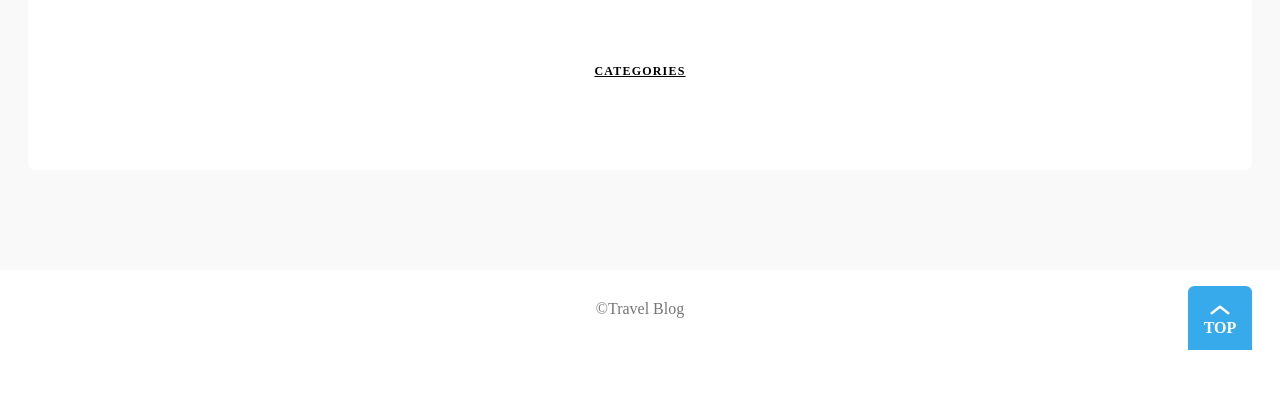
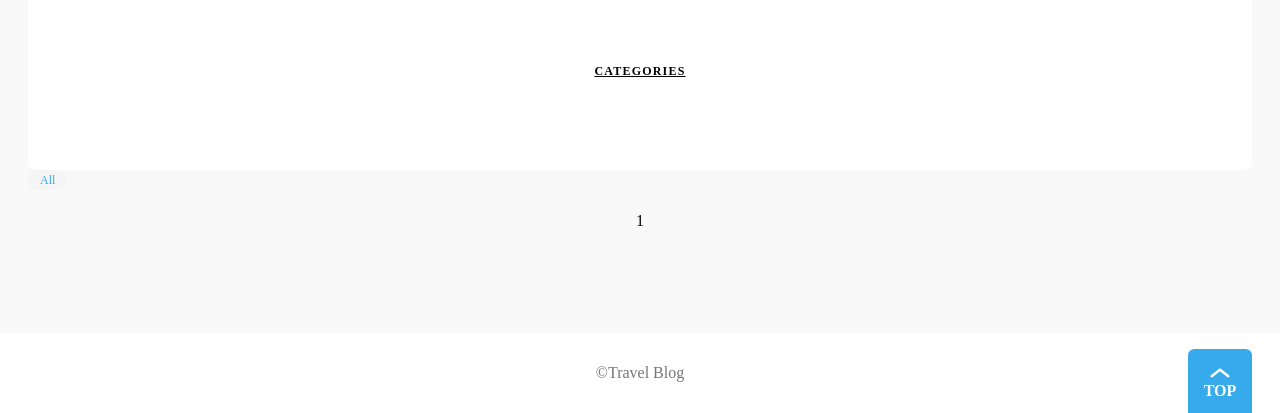
Before and after one commit to beerbank3/blog, a Django app: page /blog/ in a window 1280 px wide. Shown: the part 600-1013 px from the top of the page. Before the commit the page ends 950 px from the top, so only its background shows below. Run offline with Django 4.2, Linux system fonts and the light colour scheme; the visitor is signed in with stand-in values (Sample User, id 1); data comes from the database, SQL or seed files in the repository; data that the repository does not hold is empty; some web fonts are replaced.

Commit message:
카테고리 검색기능 추가

```diff
--- a/blog/templates/blog/index.html
+++ b/blog/templates/blog/index.html
@@ -23,6 +23,8 @@
 	<link rel="stylesheet" href="{% static 'css/post.css' %}" />
 	<link rel="stylesheet" href="{% static 'css/posts.css' %}" />
 	<link rel="stylesheet" href="{% static 'css/main.css' %}" />
+
+	<link rel="stylesheet" href="{% static 'css/paginations.css' %}" />
 {% endblock %}
 
 {% block content %}
@@ -56,7 +58,13 @@
 			</ul>
 		</aside>
 		<!-- //about -->
-
+		<dl class="category">
+			<dt class="a11y-hidden">Category</dt>
+			<dd><a href="/blog/">All</a></dd>
+			{% for category in categories.all %}
+				<dd><a href="/blog/?category={{category}}">{{category}}</a></dd>
+			{% endfor %}
+		</dl>
 		<h2 class="a11y-hidden">Post</h2>
 		<ul class="posts">
 			{% for post in posts %}
@@ -102,6 +110,32 @@
 		</ul>
 		<!-- //posts -->
 	</div>
+	<!-- 페이지네이션 링크 -->
+	<div class="pagination mt-4 flex justify-center">
+		<nav class="inline-flex rounded-md shadow-sm">
+			{% if posts.has_previous %}
+				{% if posts.number != 1 %}
+					<a href="?page=1" class="px-3 py-2 bg-blue-200 text-blue-700 rounded-l-md hover:bg-blue-300">First</a>
+				{% endif %}
+				<a href="?page={{ posts.previous_page_number }}" class="px-3 py-2 bg-blue-200 text-blue-700 hover:bg-blue-300">Previous</a>
+			{% endif %}
+
+			{% for num in posts.paginator.page_range %}
+				{% if num == posts.number %}
+					<span class="px-3 py-2 bg-blue-700 text-white">{{ num }}</span>
+				{% else %}
+					<a href="?page={{ num }}" class="px-3 py-2 bg-blue-200 text-blue-700 hover:bg-blue-300">{{ num }}</a>
+				{% endif %}
+			{% endfor %}
+
+			{% if posts.has_next %}
+				<a href="?page={{ posts.number|add:1 }}" class="px-3 py-2 bg-blue-200 text-blue-700 hover:bg-blue-300">Next</a>
+				{% if posts.number != posts.paginator.num_pages|add:"- 1" %}
+					<a href="?page={{ posts.paginator.num_pages }}" class="px-3 py-2 bg-blue-200 text-blue-700 rounded-r-md hover:bg-blue-300">Last</a>
+				{% endif %}
+			{% endif %}
+		</nav>
+	</div>
 </main>
 <!-- //main -->
 {% endblock content %}
--- a/blog/views.py
+++ b/blog/views.py
@@ -4,6 +4,8 @@ from django.http import JsonResponse
 from django.contrib.auth.decorators import login_required
 from django.utils.decorators import method_decorator
 from django.conf import settings
+from django.core.paginator import Paginator
+from django.db.models import Q
 from .models import Post, Category, UploadImage, User
 from .decorators import log_action
 from .forms import PostForm, CommentForm
@@ -19,11 +21,28 @@ class Index(View):
 
 
     def get(self, request):
+        category_name = request.GET.get('category', None)
+        page_number = int(request.GET.get('page', 1))
         current_user_id = request.user.id
-        posts = Post.objects.filter(writer=current_user_id).prefetch_related('categories').all()
+        q = Q(is_deleted=False)
+        q &=Q(writer=current_user_id)
+        if category_name:
+            q &= Q(categories__name=category_name)
+
+        posts = Post.objects.filter(q).prefetch_related('categories').all()
+
+        paginator = Paginator(posts , 6)
+
+        if not page_number:
+            page_number = 1
+
+        page = paginator.get_page(page_number)
+        categories = Category.objects.all()
+
         context = {
-            "posts": posts,
+            "posts": page,
             "title": "My Blog",
+            "categories" : categories,
         }
         return render(request, 'blog/index.html', context)
 
```
Also changed, not shown: app/views.py (+6 -4 lines), templates/index.html (+7 -0 lines).
